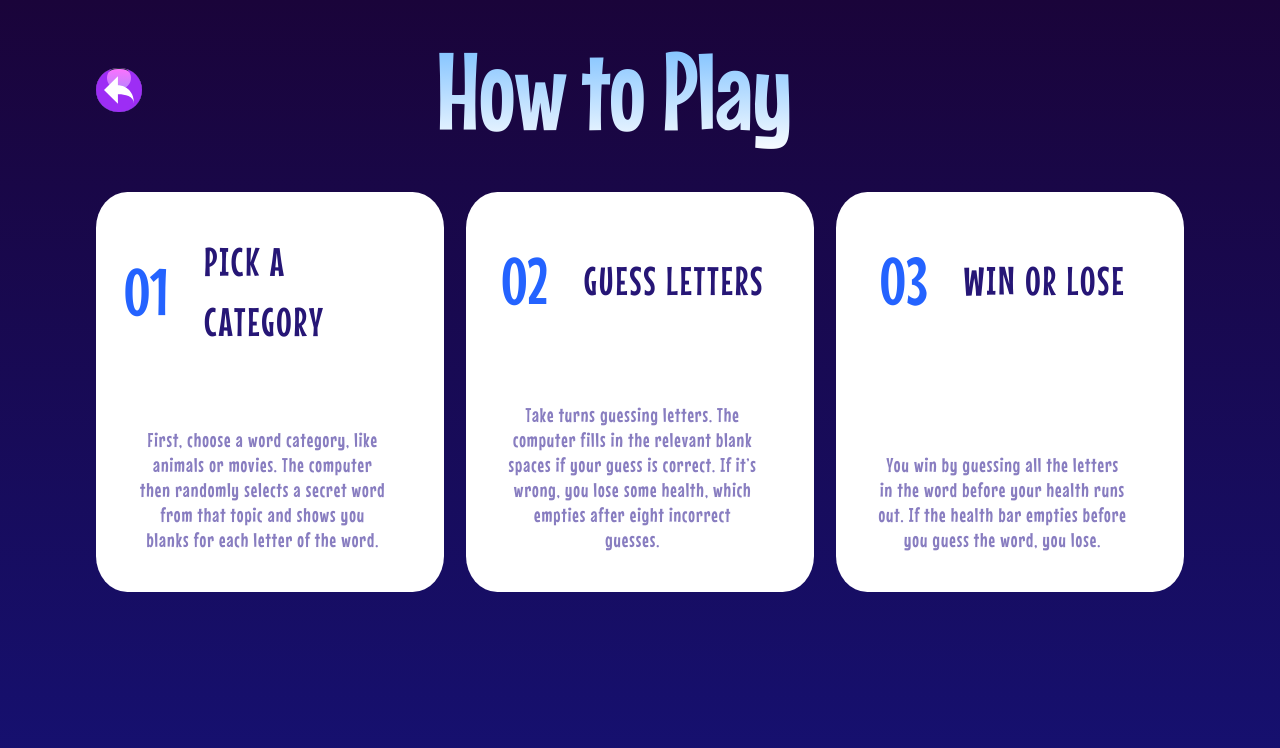
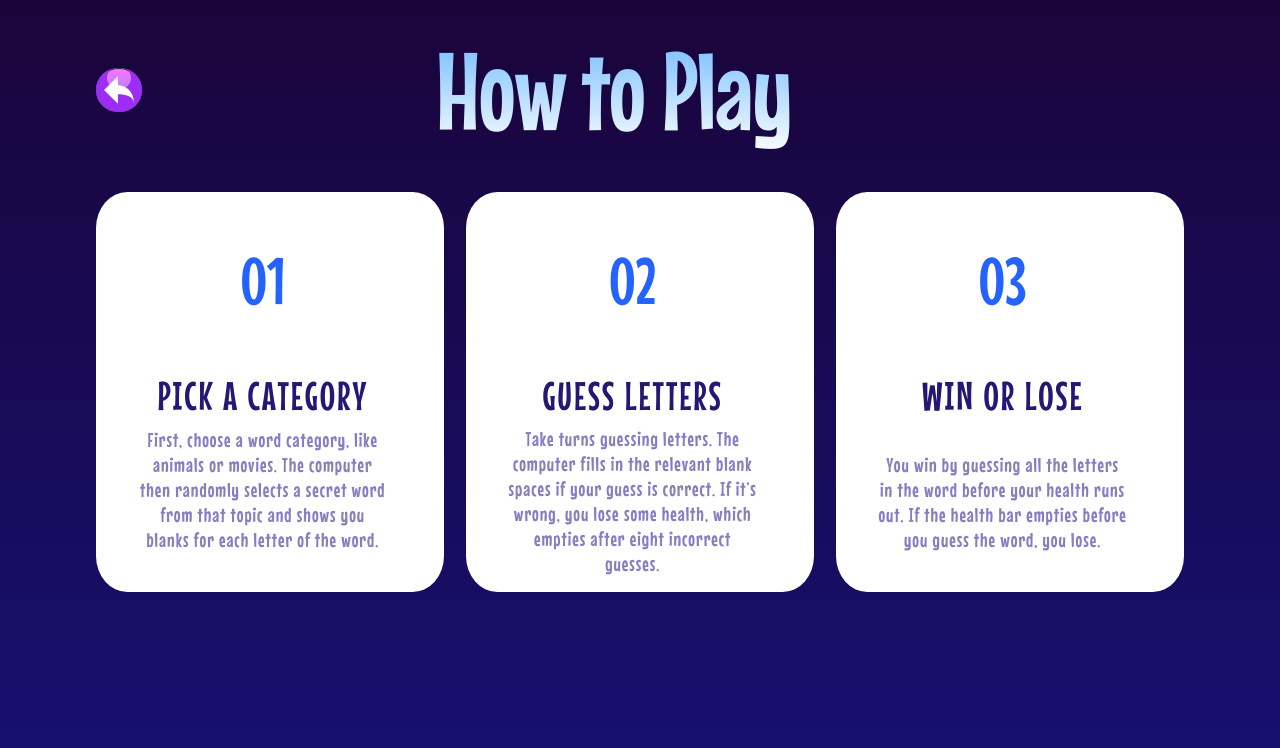
Before and after one commit to Maobugichi/hangman, a React (Vite) app: page /#/hangman/manual/1 in a window 1280 px wide. Shown: the top 748 px of the page. Built offline with nearby package versions, Linux system fonts and the light colour scheme.

Commit message:
adjust width of mainpage2

```diff
--- a/src/components/RuleBox.jsx
+++ b/src/components/RuleBox.jsx
@@ -4,7 +4,7 @@ export default function RuleBox({num, title, text}) {
     return(
         <div className="bg-white lg:w-[32%] w-full h-auto min-h-[200px] lg:min-h-[400px] lg:rounded-[9%] rounded-[4%]  p-7 grid items-center">
           <div className=" lg:h-[320px] h-[85%] w-[95%]  flex flex-col  lg:items-center justify-between ">
-            <div className="flex items-center gap-9">
+            <div className="flex lg:flex-col flex-row items-center gap-9">
             <h3 className="lg:text-[65px] text-[30px] text-[#2463ff]">{num}</h3>
             <h2 className="lg:text-[40px] text-[25px] uppercase tracking-wider text-[#261676]">{title}</h2>
             </div>
```
